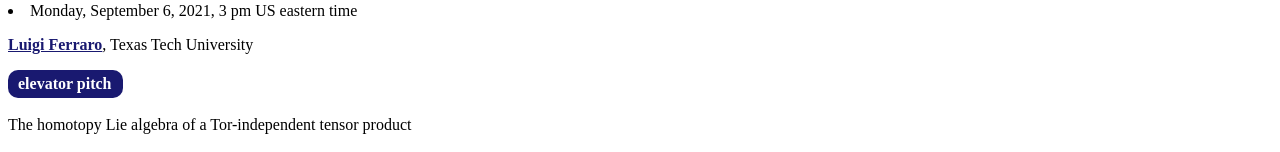
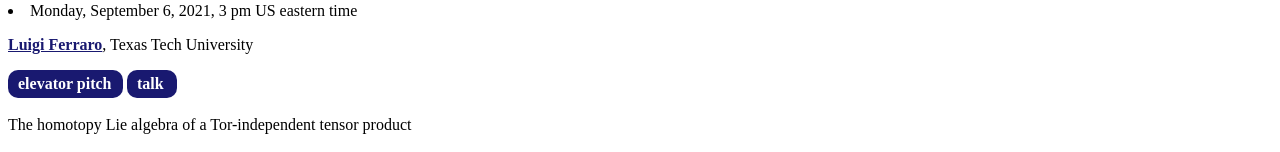
Before and after one commit to eloisagrifo/eloisagrifo.github.io, a plain HTML site: page champ/index.html in a window 1280 px wide. Shown: the part 764-916 px from the top of the page. Drawn offline with nearby package versions, Linux system fonts and the light colour scheme.

Commit message:
luigi video

```diff
--- a/champ/index.html
+++ b/champ/index.html
@@ -107,12 +107,8 @@ While we will invite all the speakers, we realize we may not know all the outsta
 
 <div class=flex-container>
 <a href=https://youtu.be/8mCQG4VL-Ws><div class=elevator>elevator pitch</div></a>
-<!--
 &nbsp
-<a href=https://youtu.be/_CoU6F0HiYo><div class=talk>talk</div></a>
-&nbsp
-<a href=talks/><div class=slides>slides</div></a>
---!>
+<a href=https://youtu.be/lG3HFV-quho><div class=talk>talk</div></a>
 </div>
 <br>
 The homotopy Lie algebra of a Tor-independent tensor product
```
